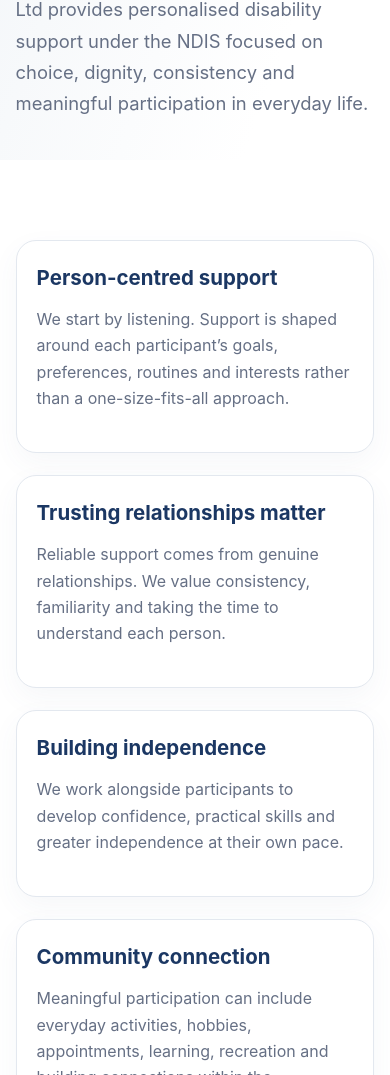
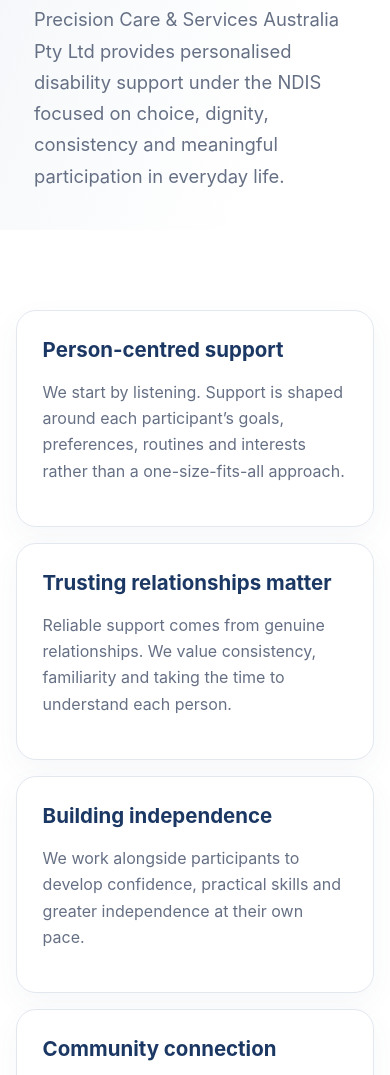
Before and after one commit to PrecisionCare108/precision-care-website, a plain HTML site: page about.html in a window 390 px wide. Shown: the part 346-1421 px from the top of the page. Drawn offline with Linux system fonts and the light colour scheme.

Commit message:
Add mobile polish to about page styles
Added mobile styles for the about page.

```diff
--- a/styles.css
+++ b/styles.css
@@ -304,3 +304,22 @@
     text-align: left;
   }
 }
+
+/* ABOUT PAGE — MOBILE POLISH */
+@media (max-width: 620px) {
+  .about-page .hero {
+    padding: 48px 20px 38px;
+  }
+
+  .about-page .section {
+    padding: 38px 0;
+  }
+
+  .about-page .grid {
+    gap: 16px;
+  }
+
+  .about-page .card {
+    padding: 26px;
+  }
+}
```
